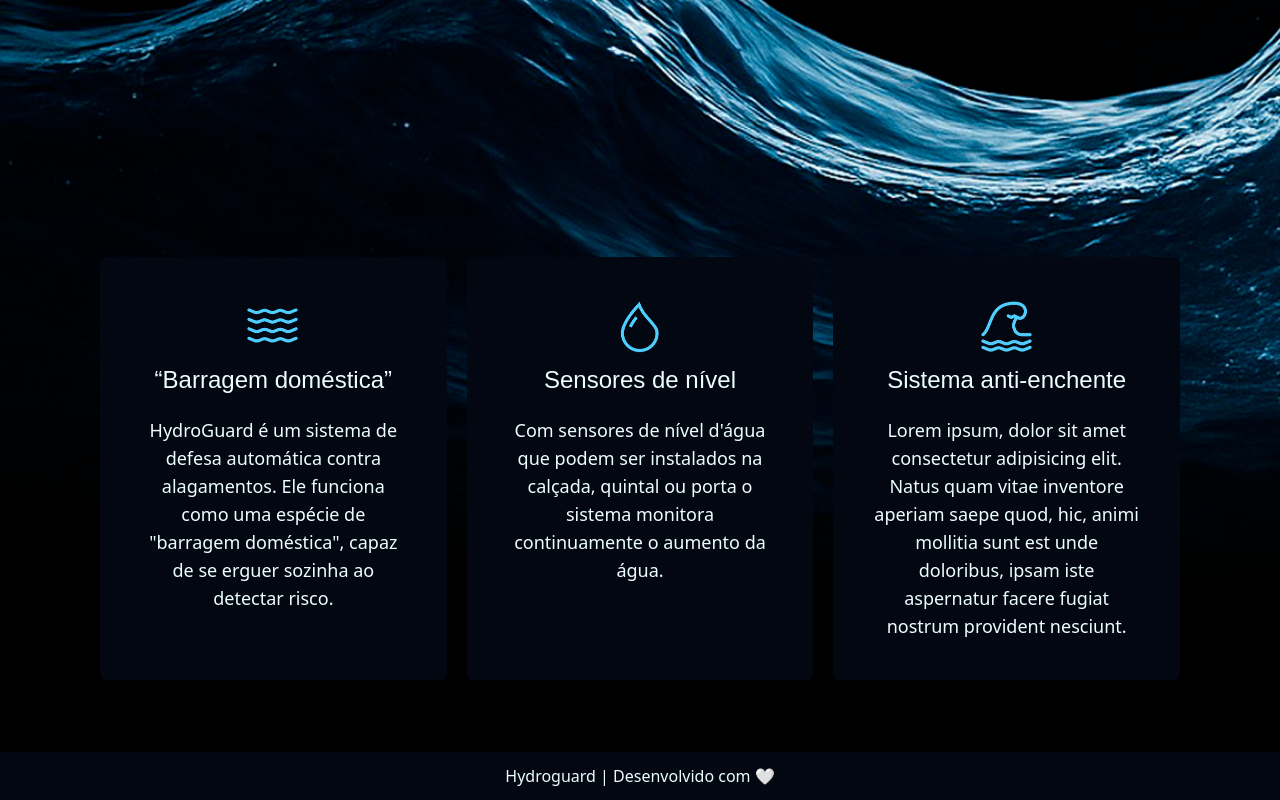
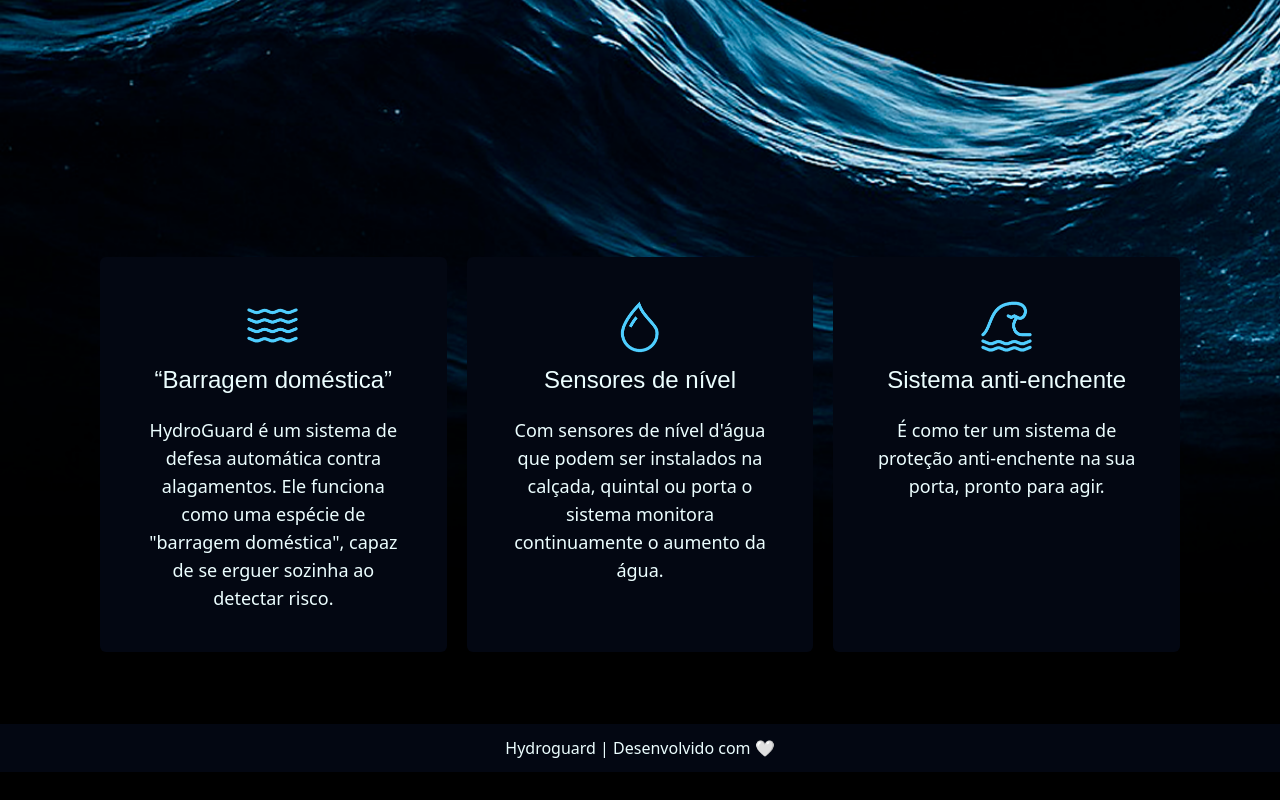
Before and after one commit to juhadja/GS-Hydroguard, a React (Vite) app: page / in a window 1280 px wide. Shown: the part 511-1311 px from the top of the page. After the commit the page ends 1283 px from the top, so only its background shows below. Built offline with nearby package versions, Linux system fonts and the light colour scheme.

Commit message:
fix/texto

```diff
--- a/src/Routers/Home.jsx
+++ b/src/Routers/Home.jsx
@@ -24,7 +24,7 @@ export default function Home() {
                 <div className='bg-gray-950 text-center p-6 rounded-md lg:p-10'>
                     <img className='w-20 mx-auto' src={Onda} alt="icone de onda" />
                     <h3 className='text-cyan-50 text-2xl p-2 pb-5'>Sistema anti-enchente</h3>
-                    <p className='text-cyan-50 text-sm md:text-lg'>Lorem ipsum, dolor sit amet consectetur adipisicing elit. Natus quam vitae inventore aperiam saepe quod, hic, animi mollitia sunt est unde doloribus, ipsam iste aspernatur facere fugiat nostrum provident nesciunt.</p>
+                    <p className='text-cyan-50 text-sm md:text-lg'>É como ter um sistema de proteção anti-enchente na sua porta, pronto para agir.</p>
                 </div>
             </div>
         </div>
```
